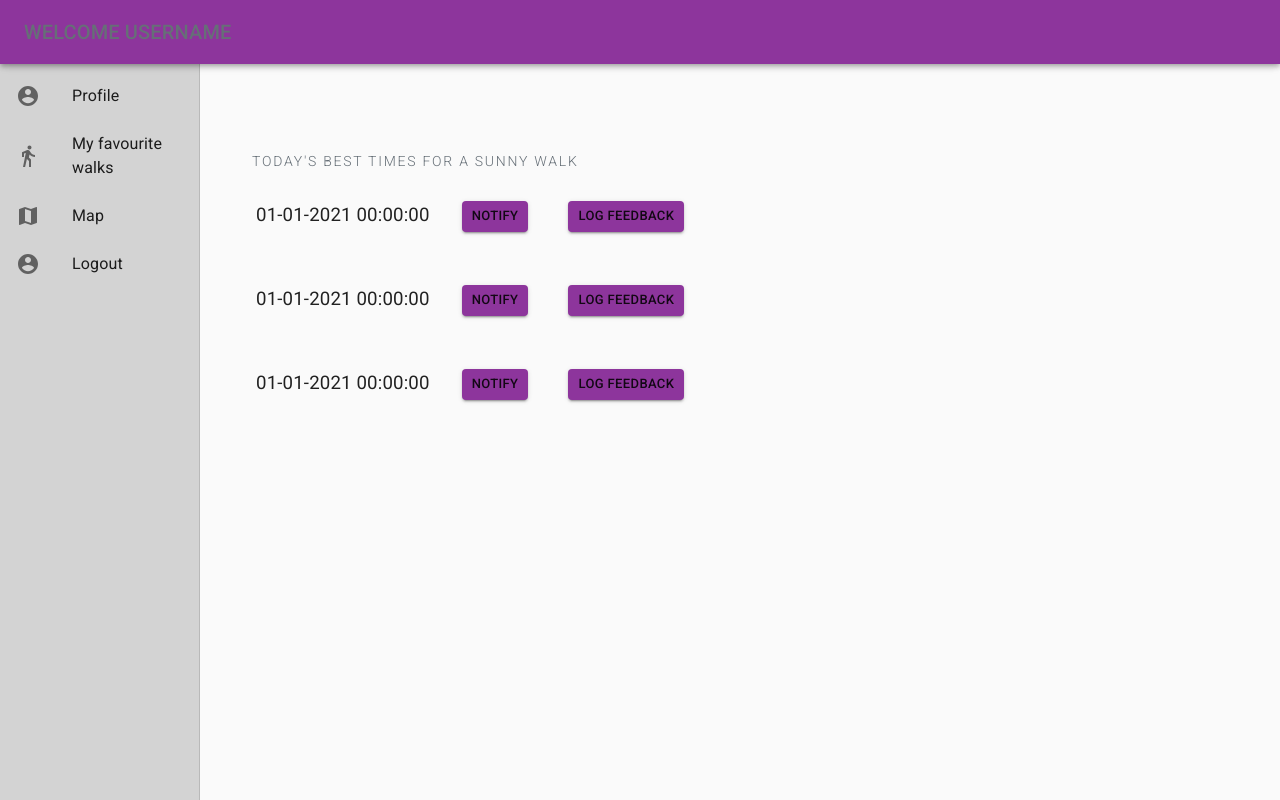
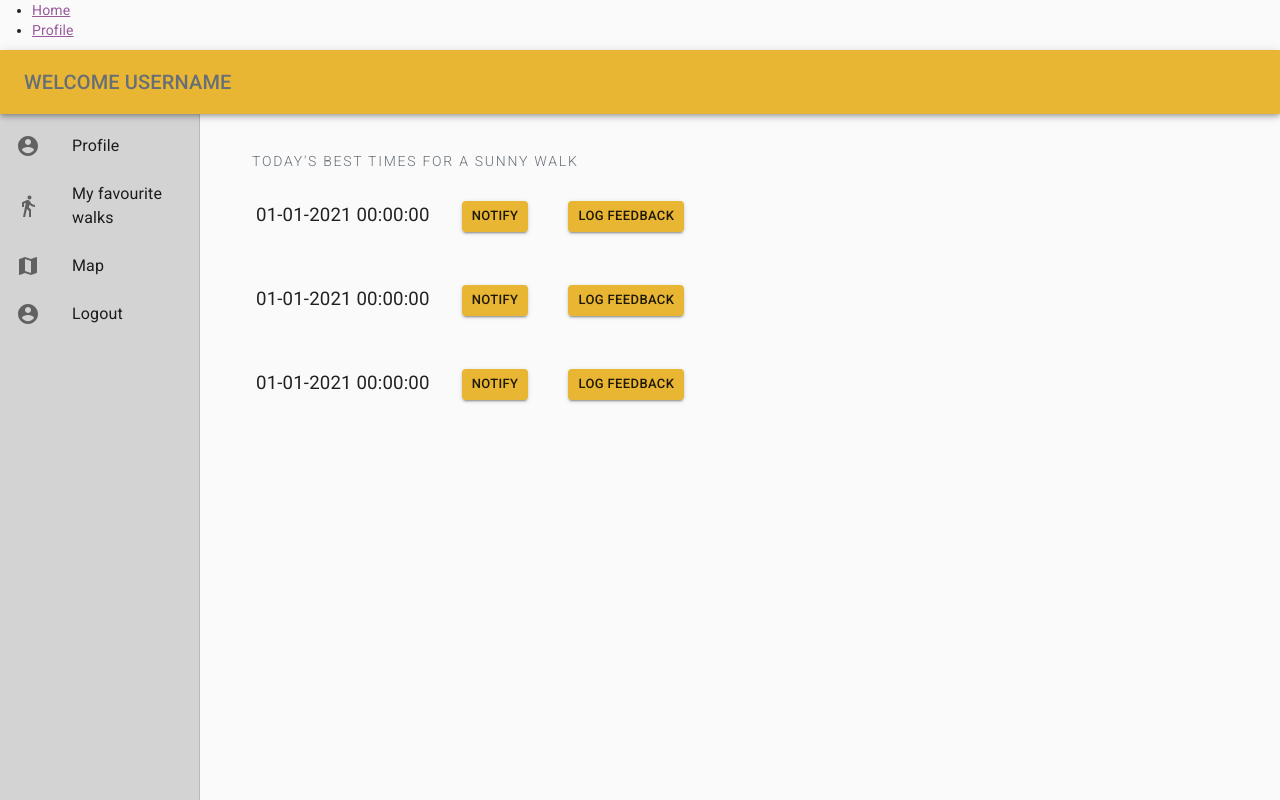
Before and after one commit to CodeBendersTR/sunnywalk-frontend, a React (Create React App) app: page /home in a window 1280 px wide. Built offline with nearby package versions, Linux system fonts and the light colour scheme.

Commit message:
Changed Background colour of appbar and changed top margin of tool bar and app bar to display Login and Profile links

```diff
--- a/src/components/AddResponsiveDrawer/AddResponsiveDrawer.js
+++ b/src/components/AddResponsiveDrawer/AddResponsiveDrawer.js
@@ -23,8 +23,9 @@ const useStyles = makeStyles((theme) => ({
   },
   appBar: {
     zIndex: theme.zIndex.drawer + 1,
-    //backgroundColor: "#9ea130",
-    backgroundColor: "#8d359c",
+    backgroundColor: "#e8b633",
+    marginTop: 50,
+    //backgroundColor: "#8d359c",
     //;#722c7d,#a73eb8
   },
   menuButton: {
@@ -37,7 +38,8 @@ const useStyles = makeStyles((theme) => ({
   toolbar: theme.mixins.toolbar,
   drawerPaper: {
     width: drawerWidth,
-    backgroundColor: "lightgrey"
+    backgroundColor: "lightgrey",
+    marginTop: 50,
   },
   content: {
     flexGrow: 1,
--- a/src/components/DisplayTime/DisplayTime.js
+++ b/src/components/DisplayTime/DisplayTime.js
@@ -16,8 +16,8 @@ const useStyles = makeStyles((theme) => ({
   margin: {
     margin: theme.spacing(1),
     marginLeft: theme.spacing(4),
-    //backgroundColor: "#9ea130",
-    backgroundColor: "#8d359c",
+    backgroundColor: "#e8b633",
+    //backgroundColor: "#8d359c",
   },
 }));
 
```
